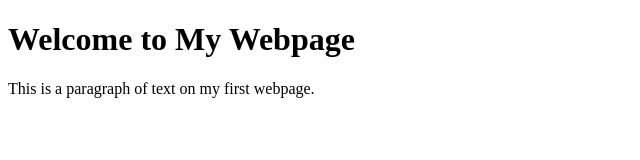
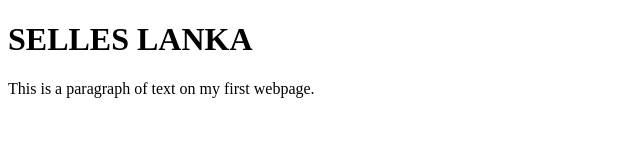
Before and after one commit to KAVI-OFFICIALs/Selles.lk, a plain HTML site: page index.html in a window 1280 px wide. Shown: the whole page, without its empty margins (0-640 px from the left). Drawn offline with Linux system fonts and the light colour scheme.

Commit message:
Update index.html

```diff
--- a/index.html
+++ b/index.html
@@ -1,10 +1,10 @@
 <!DOCTYPE html>
 <html>
 <head>
-    <title>My First Webpage</title>
+    <title>Selles Lanka</title>
 </head>
 <body>
-    <h1>Welcome to My Webpage</h1>
+    <h1>SELLES LANKA</h1>
     <p>This is a paragraph of text on my first webpage.</p>
 </body>
 </html>
```
